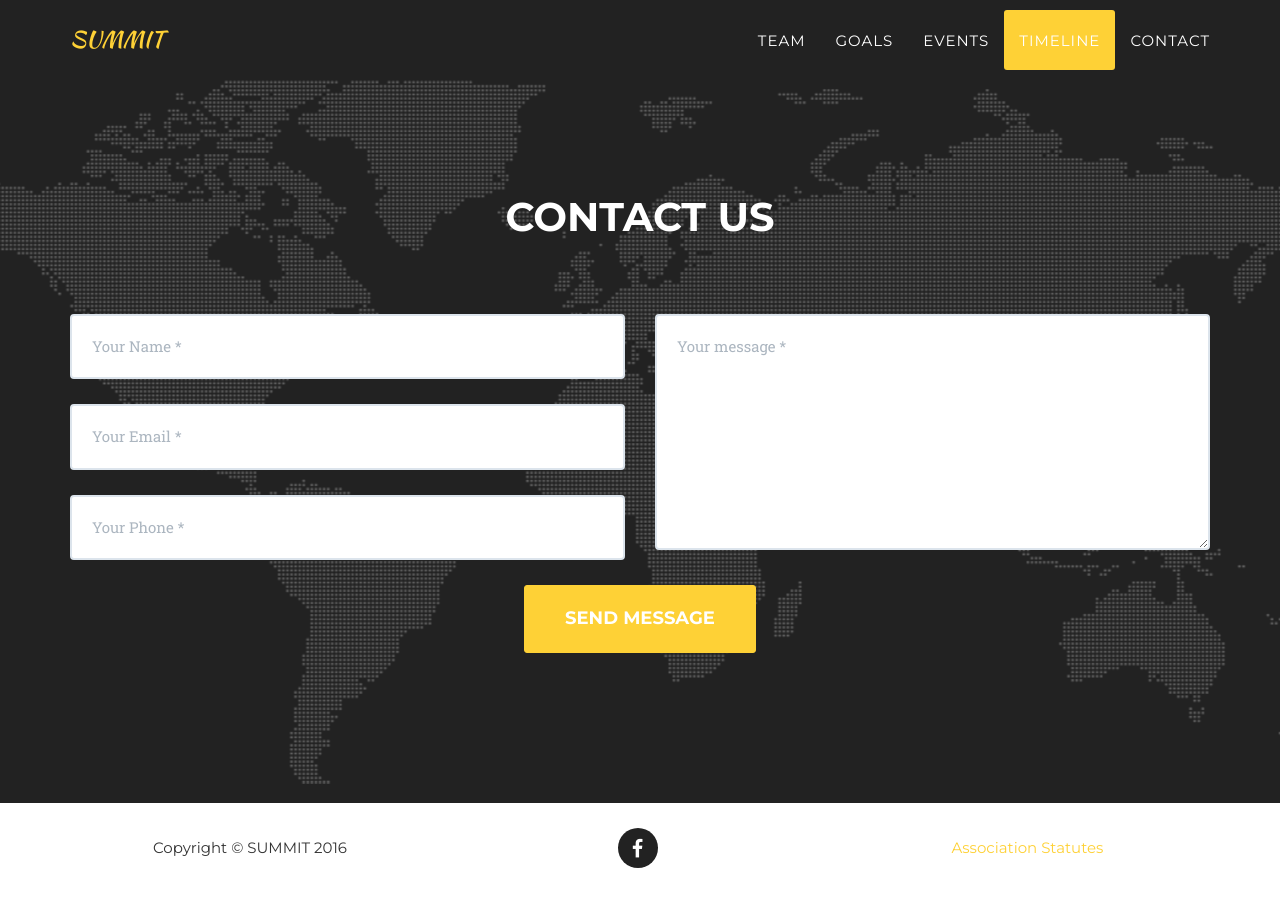
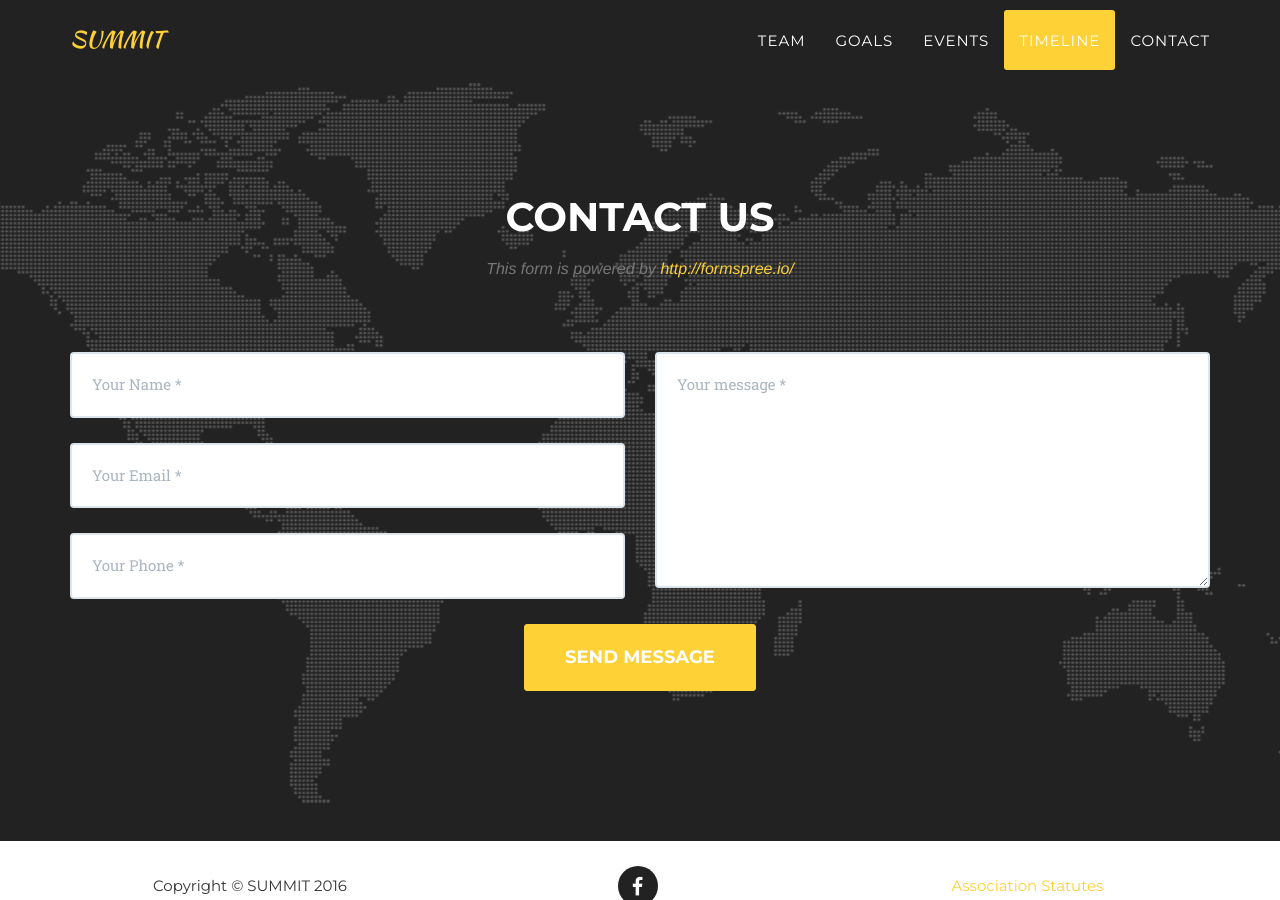
Before and after one commit to OzieGamma/SME-Website, a Jekyll site: the page built from index.html, in a window 1280 px wide and 900 px high, scrolled down 6012 px. Built offline with Jekyll 4.4.1, drawn with Linux system fonts in a browser that asks for light colours; some web fonts are replaced.

Commit message:
Added powered by formspree disclaimer

```diff
--- a/_includes/contact.html
+++ b/_includes/contact.html
@@ -3,7 +3,7 @@
             <div class="row">
                 <div class="col-lg-12 text-center">
                     <h2 class="section-heading">Contact Us</h2>
-                    <h3 class="section-subheading text-muted"> </h3>
+                    <h3 class="section-subheading text-muted">This form is powered by <a href="http://formspree.io/">http://formspree.io/</a></h3>
                 </div>
             </div>
             <div class="row">
```
